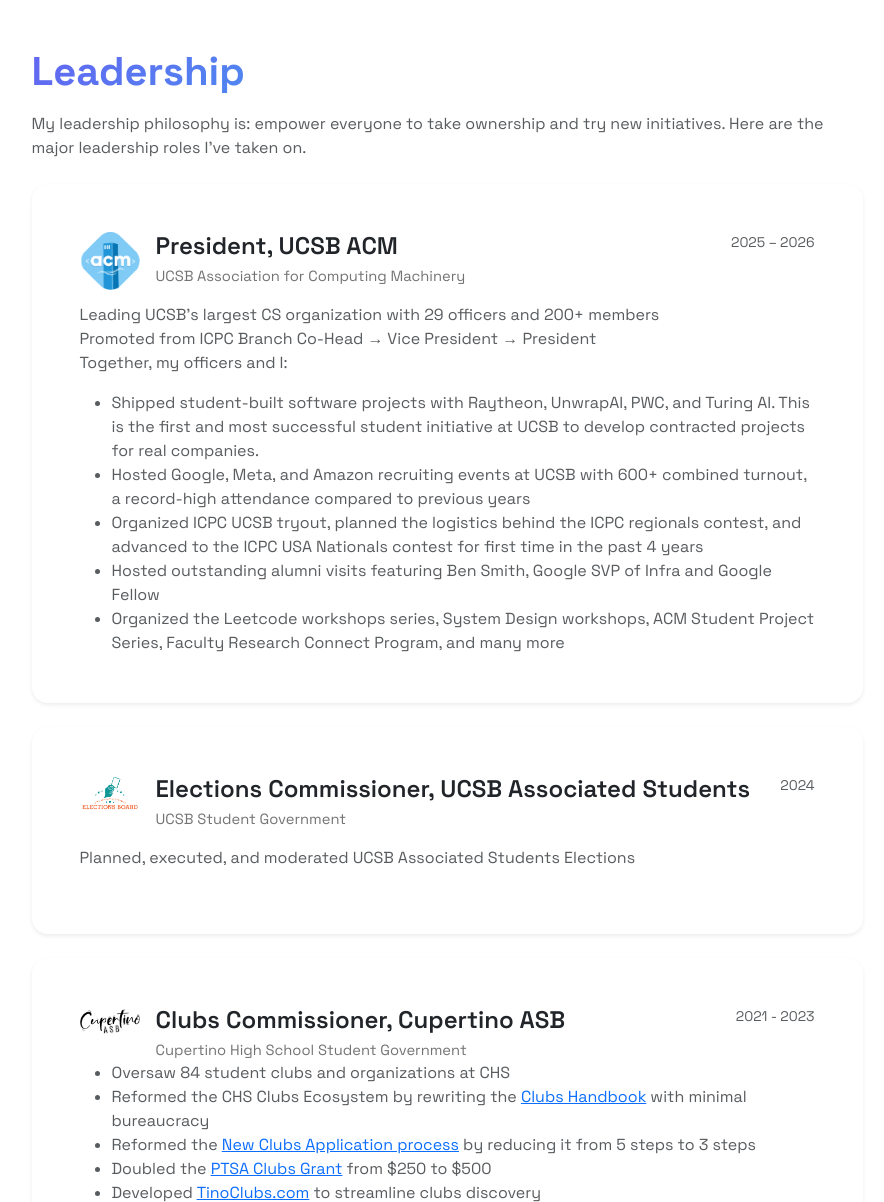
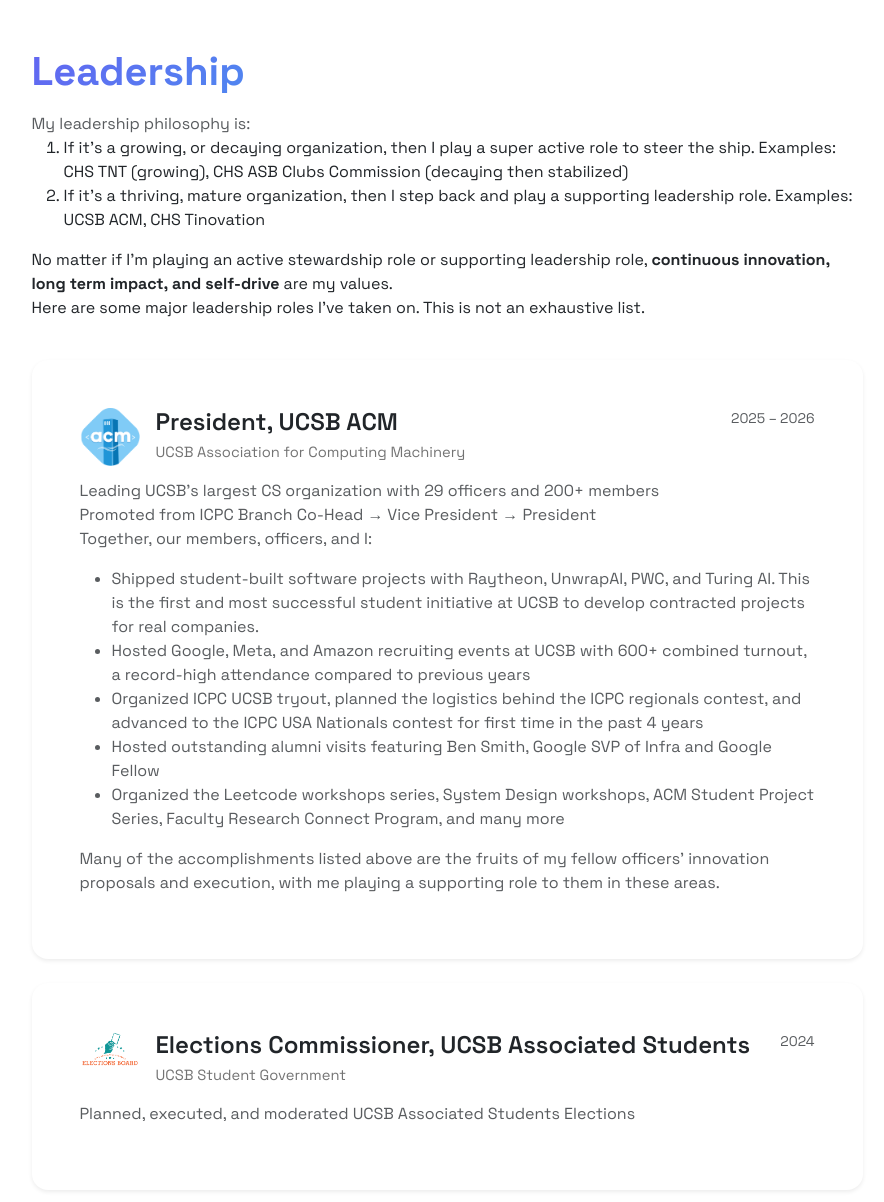
Before and after one commit to iamjiamingliu/iamjiamingliu.com, a Flask app: page /leadership in a window 1280 px wide. Shown: the part 56-1258 px from the top of the page, without its empty margins (193-1077 px from the left). Run offline with Flask 3, Linux system fonts and the light colour scheme; some libraries are stand-ins or nearby versions.

Commit message:
emphasize credit to officers

```diff
--- a/templates/leadership.html
+++ b/templates/leadership.html
@@ -38,8 +38,17 @@
                 <div class="col-lg-9">
                     <h1 class="fw-bold mb-3 gradient-text">Leadership</h1>
                     <p class="text-muted mb-0">
-                        My leadership philosophy is: empower everyone to take ownership and try new initiatives.
-                        Here are the major leadership roles I’ve taken on.
+                        My leadership philosophy is:
+                    </p>
+                    <ol>
+                        <li>If it's a growing, or decaying organization, then I play a super active role to steer the ship. Examples: CHS TNT (growing), CHS ASB Clubs Commission (decaying then stabilized)</li>
+                        <li>If it's a thriving, mature organization, then I step back and play a supporting leadership role. Examples: UCSB ACM, CHS Tinovation</li>
+                    </ol>
+                    <p>
+                        No matter if I'm playing an active stewardship role or supporting leadership role,
+                        <b>continuous innovation, long term impact, and self-drive</b> are my values.
+                        <br>
+                        Here are some major leadership roles I’ve taken on. This is not an exhaustive list.
                     </p>
                 </div>
             </div>
@@ -75,7 +84,7 @@
                                             <br>
                                             Promoted from ICPC Branch Co-Head → Vice President → President
                                             <br>
-                                            Together, my officers and I:
+                                            Together, our members, officers, and I:
                                         </p>
 
                                         <ul class="text-muted mb-0">
@@ -87,6 +96,13 @@
                                             <li>Hosted outstanding alumni visits featuring Ben Smith, Google SVP of Infra and Google Fellow</li>
                                             <li>Organized the Leetcode workshops series, System Design workshops, ACM Student Project Series, Faculty Research Connect Program, and many more</li>
                                         </ul>
+
+                                        <p class="text-muted mt-3 mb-3">
+                                            Many of the accomplishments listed above are the fruits of
+                                            my fellow officers' innovation proposals and execution,
+                                            with me playing a supporting role to them in these areas.
+                                        </p>
+
                                     </div>
                                 </div>
                             </div>
```
